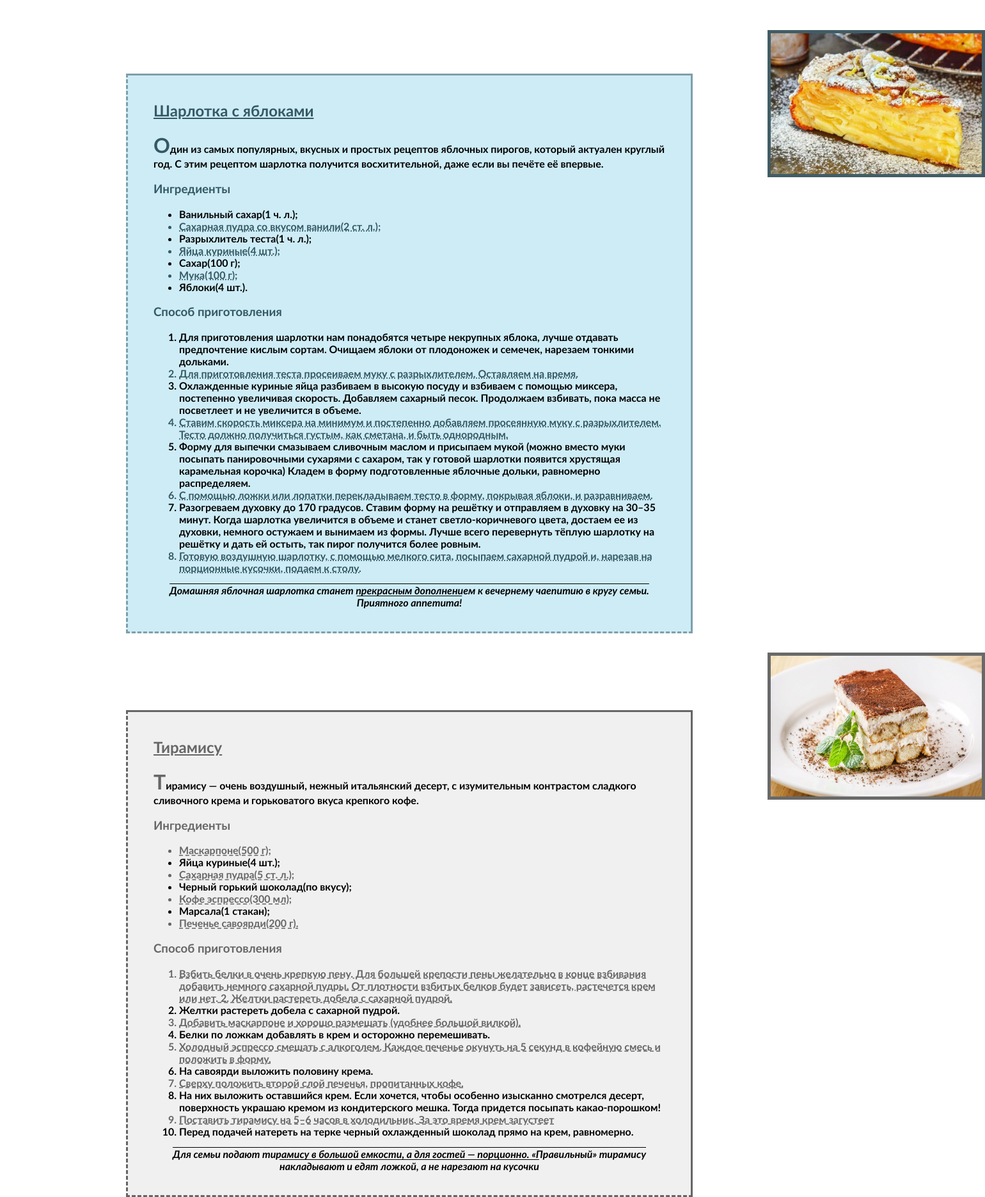
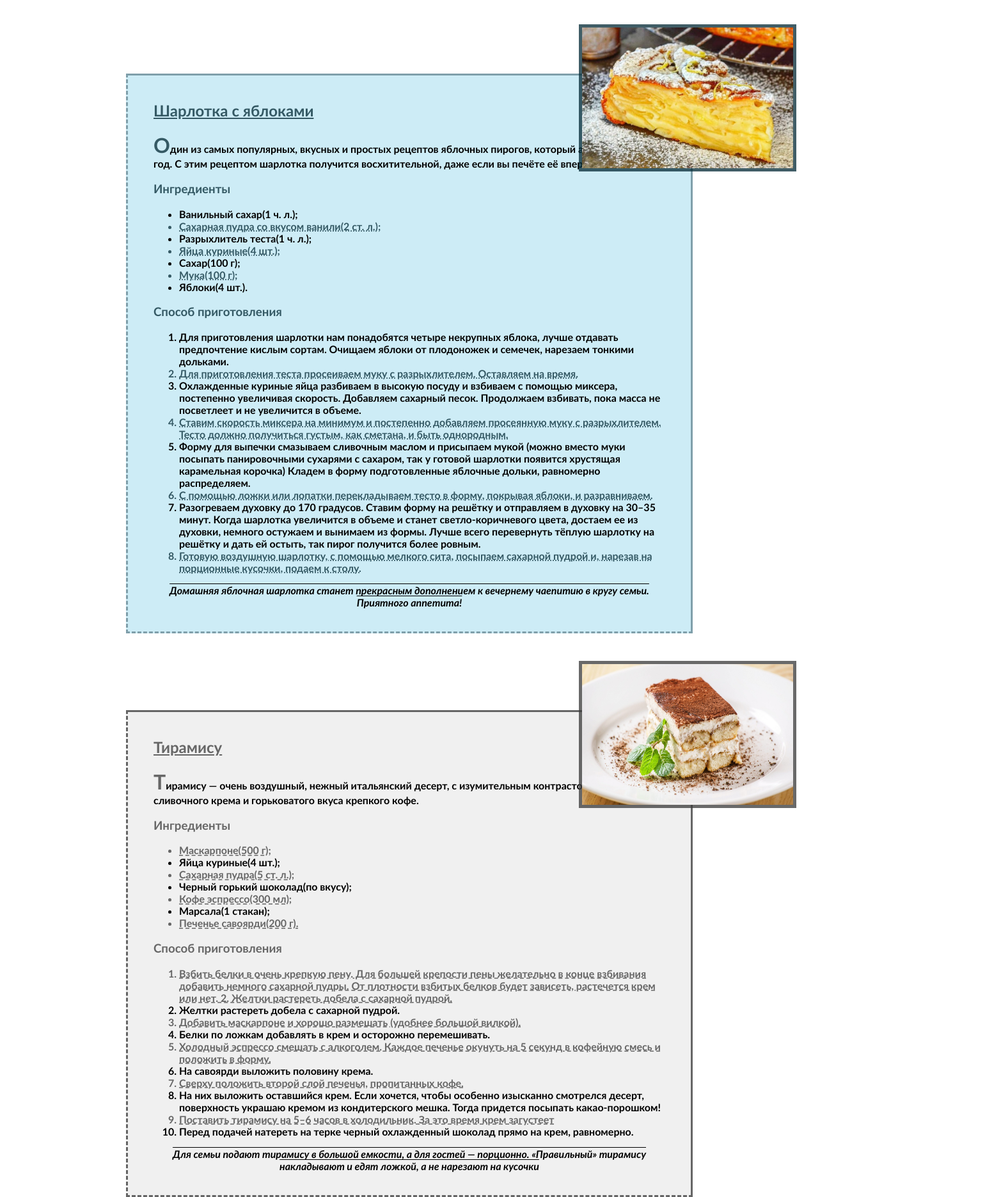
Before and after one commit to laikov/homework5, a plain HTML site: page index.html in a window 1280 px wide. Shown: the part 65-1936 px from the top of the page at 64% size, 1540 px wide, since content can reach past the window. Drawn offline with Linux system fonts and the light colour scheme.

Commit message:
changed mistakes in images position

```diff
--- a/index.css
+++ b/index.css
@@ -5,7 +5,8 @@
 
 .charlotte {
   position: absolute;
-  left: 1200px;
+  right: -165px;
+  top: -110px;
   margin-top: 30px;
   width: 330px;
   height: 220px;
@@ -27,6 +28,7 @@ p.char::first-letter {
 }
 
 .applePie {
+  position: relative;
   width: 800px;
   height: auto;
   margin: 120px auto 0px;
@@ -40,7 +42,8 @@ p.char::first-letter {
 
 .coffeeCake {
   position: absolute;
-  left: 1200px;
+  right: -165px;
+  top: -110px;
   margin-top: 30px;
   width: 330px;
   height: 220px;
@@ -62,6 +65,7 @@ p.tir::first-letter {
 }
 
 .tiramisu {
+  position: relative;
   width: 800px;
   height: auto;
   margin: 120px auto 0px;
@@ -75,7 +79,8 @@ p.tir::first-letter {
 
 .gingerCookie {
   position: absolute;
-  left: 1200px;
+  right: -165px;
+  top: -110px;
   margin-top: 30px;
   width: 330px;
   height: 220px;
@@ -97,6 +102,7 @@ p.cook::first-letter {
 }
 
 .cookie {
+  position: relative;
   width: 800px;
   height: auto;
   margin: 120px auto 0px;
--- a/index.html
+++ b/index.html
@@ -13,9 +13,9 @@
 
   <h1 class="recipe">Рецепты выпечки и десертов</h1>
 
-  <img src="images/charlotte.jpeg" alt="Apple pie" class="charlotte">
+  <div class="applePie">
+    <img src="images/charlotte.jpeg" alt="Apple pie" class="charlotte">
 
-  <div class="applePie">
     <h2 class="cake title1">Шарлотка с яблоками</h2>
 
     <p class="char">
@@ -82,9 +82,9 @@
     </p>
   </div>
 
-  <img src="images/tiramisu.jpg" alt="Tiramisu" class="coffeeCake">
+  <div class="tiramisu">
+    <img src="images/tiramisu.jpg" alt="Tiramisu" class="coffeeCake">
 
-  <div class="tiramisu">
     <h2 class="cake title2">Тирамису</h2>
 
     <p class="tir">
@@ -158,9 +158,9 @@
     </p>
   </div>
 
-  <img src="images/cookies.jpeg" alt="Cookies" class="gingerCookie">
+  <div class="cookie">
+    <img src="images/cookies.jpeg" alt="Cookies" class="gingerCookie">
 
-  <div class="cookie">
     <h2 class="cake title3">Имбирное печенье с ванильным сахаром</h2>
 
     <p class="cook">
```
